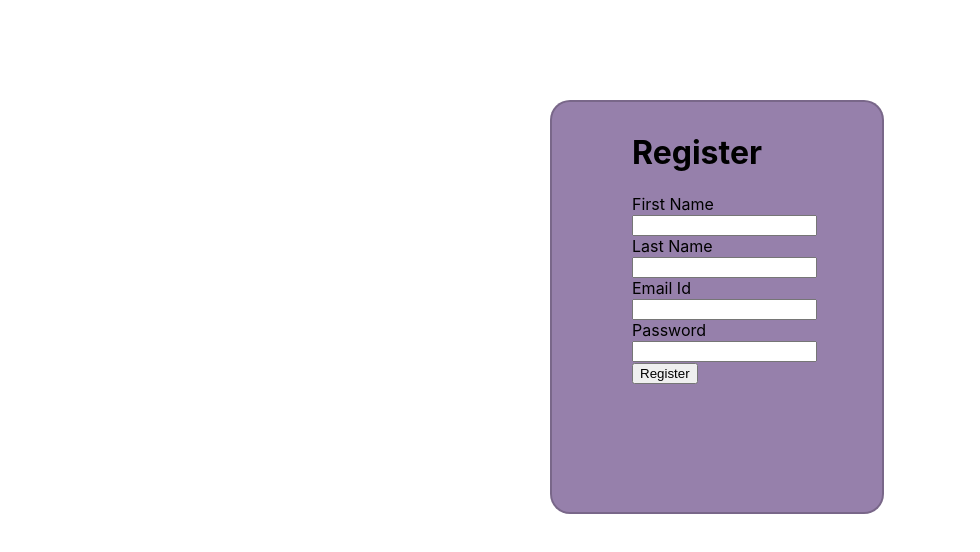
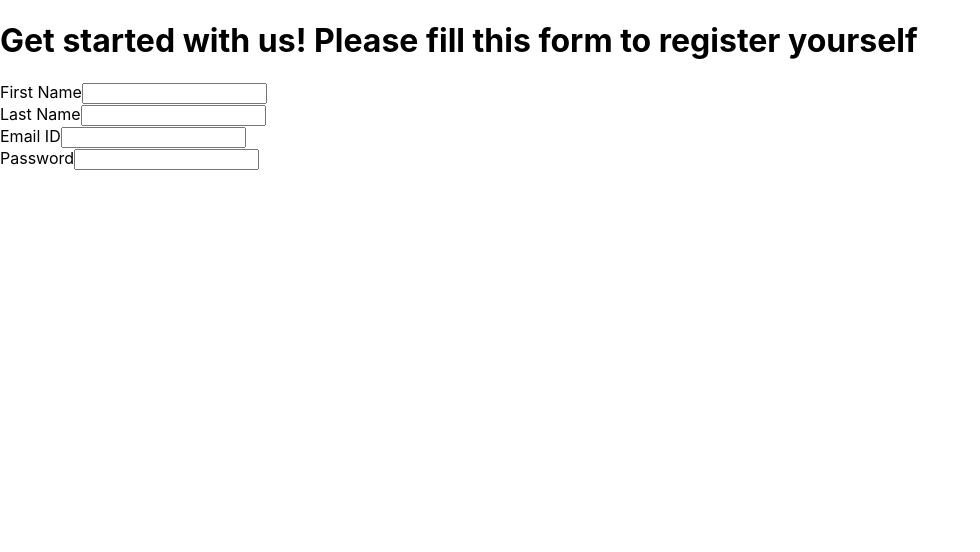
Before and after one commit to RitikaT19/test1, a React (Create React App) app: page / in a window 1280 px wide. Shown: the top 552 px of the page, without its empty margins (0-980 px from the left). Built offline with nearby package versions, Linux system fonts and the light colour scheme.

Commit message:
refactor: changed register form

```diff
--- a/package.json
+++ b/package.json
@@ -6,10 +6,13 @@
     "@testing-library/jest-dom": "^5.14.1",
     "@testing-library/react": "^11.2.7",
     "@testing-library/user-event": "^12.8.3",
+    "formik": "^2.2.9",
     "react": "^17.0.2",
     "react-dom": "^17.0.2",
+    "react-icons": "^4.2.0",
     "react-scripts": "4.0.3",
-    "web-vitals": "^1.1.2"
+    "web-vitals": "^1.1.2",
+    "yup": "^0.32.9"
   },
   "scripts": {
     "start": "react-scripts start",
--- a/src/App.js
+++ b/src/App.js
@@ -1,17 +1,13 @@
+//import './App.css'
+//import Form from '../src/pages/Form'
 import React from 'react'
-import Registration from '../src/pages/Registration'
-import { BrowserRouter, Switch, Route } from 'react-router-dom'
+import Form from './pages/Form'
 
-const App = () =>{
+function App(){
   return(
-    <>
-    <BrowserRouter>
-      <Switch>
-        <Route path='/' component={Registration}/>
-      </Switch>
-    </BrowserRouter>
-    </>
+    <div className='App'>
+      <Form/>
+    </div>
   )
 }
-
 export default App;
--- a/src/css/Registration.css
+++ b/src/css/Registration.css
@@ -8,3 +8,18 @@
     padding: 10px 150px 0px 80px;
 
 }
+.button {
+    background-color: #4CAF50; /* Green */
+    border: none;
+    color: white;
+    padding: 15px 32px;
+    text-align: center;
+    text-decoration: none;
+    display: inline-block;
+    font-size: 16px;
+
+  }
+  .button:hover {
+    background-color: rgb(10, 1, 1); /* Green */
+    color: white;
+  }
--- /dev/null
+++ b/src/pages/Form.js
@@ -0,0 +1,13 @@
+import React from 'react'
+import FormSignUp from './FormSignUp'
+
+const Form = () => {
+    return (
+        <div>
+            <FormSignUp/>
+
+        </div>
+    )
+}
+
+export default Form
--- /dev/null
+++ b/src/pages/FormSignUp.js
@@ -0,0 +1,46 @@
+import React from 'react'
+
+const FormSignUp = () => {
+    return (
+        <div className = "form-content-right">
+            <form className="form">
+                <h1>
+                    Get started with us! Please fill this form to register yourself
+                </h1>
+                <div className = "form-inputs">
+                    <label htmlFor="firstName" className ="form-label">
+                        First Name
+                    </label>
+                    <input id ="firstName" type="text" name="firstName" className="form-input" placeholer = "Enter your firstName"/>
+
+                </div>
+
+                <div className = "form-inputs">
+                    <label htmlFor="lastName" className ="form-label">
+                        Last Name
+                    </label>
+                    <input id = "lastName" type="text" name="lastName" className="form-input" placeholer = "Enter your lastName"/>
+
+                </div>
+
+                <div className = "form-inputs">
+                    <label htmlFor="email" className ="form-label">
+                        Email ID
+                    </label>
+                    <input id ="email" type="email" name="email" className="form-input" placeholer = "Enter your email"/>
+
+                </div>
+
+                <div className = "form-inputs">
+                    <label htmlFor="password" className ="form-label">
+                        Password
+                    </label>
+                    <input id = "password" type="password" name="password" className="form-input" placeholer = "Enter your password"/>
+
+                </div>
+            </form>
+        </div>
+    )
+}
+
+export default FormSignUp
--- a/src/pages/Registration.jsx
+++ /dev/null
@@ -1,45 +0,0 @@
-/**
- * @module       page
- * @file         Registration.jsx
- * @description  registration page
- * @author       Ritika <spk2ritika1911@gmail.com>
- * @since        17/08/2021
------------------------------------------------------------------------------------------------ */
-import React from 'react'
-import '../css/Registration.css'
-
-const Registration = () =>{
-    return(
-        <div className = "box">
-            <form action =''>
-                <div>
-                    <h1>Register</h1>
-                </div>
-                <div>
-                <label htmlFor='firstName'>First Name</label>
-                <input type='text' autoComplete = "off" name='firstName' id='firstName'></input>
-                </div>
-
-                <div>
-                <label htmlFor='lastName'>Last Name</label>
-                <input type='text' autoComplete = "off" name='lastName' id='lastName'></input>
-                </div>
-
-                <div>
-                <label htmlFor='emailId'>Email Id</label>
-                <input type='text' autoComplete = "off" name='emailId' id='emailId'></input>
-                </div>
-
-                <div>
-                <label htmlFor='password'>Password</label>
-                <input type='password' autoComplete = "off" name='password' id='password'></input>
-                </div>
-            </form>
-
-            <button type="submit">Register</button>
-
-        </div>
-    )
-}
-
-export default Registration
```
Also changed, not shown: 1 other file (tests, documents, lock files or other folders).
